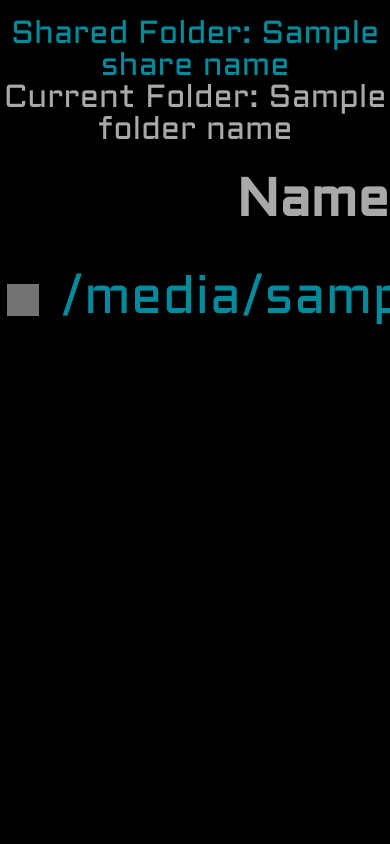
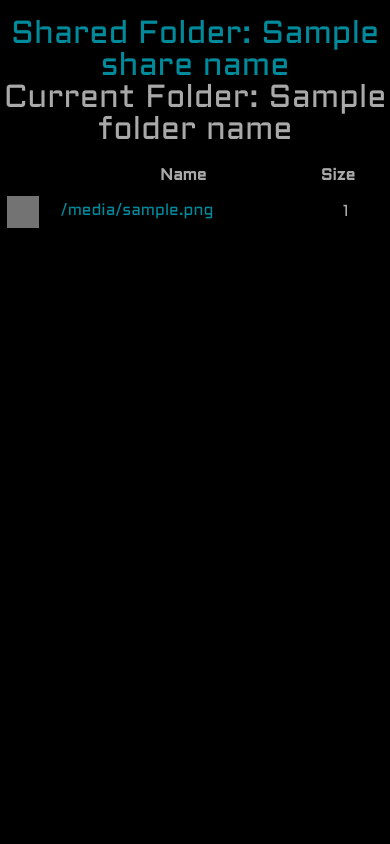
Before and after one commit to EPiC-Inc/vaporous, a Flask app: template app_flask/templates/shared_folder.html in a window 390 px wide. Run offline with Flask 3, Linux system fonts and the light colour scheme; the template is opened without the code that fills it: most values are stand-ins (such as "Sample title", 1, 10 or a date in 2020); grey boxes are pictures that could not be loaded.

Commit message:
responsiveness added

```diff
--- a/app_flask/static/style.css
+++ b/app_flask/static/style.css
@@ -390,7 +390,6 @@ td:first-child {
 /* ANCHOR: responsive stuff */
 @media only screen and (orientation: portrait) {
     body {
-        font-size: 3.3em;
         width: 100%;
     }
     #file_container {
--- a/app_flask/templates/base.html
+++ b/app_flask/templates/base.html
@@ -3,6 +3,7 @@
     <head>
         <meta name="robots" content="noindex">
         <meta name="robots" content="nofollow">
+        <meta name="viewport" content="width=device-width, initial-scale=1, minimum-scale=1">
         <link rel="stylesheet" href="{{ url_for('static', filename='style.css') }}">
         <link rel="icon" href="data:,">
         <title>{% block title %}{% endblock %} | vaporous</title>
```
Also changed, not shown: 1 other file.
